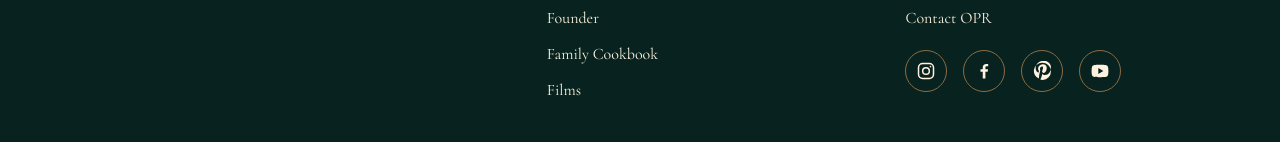
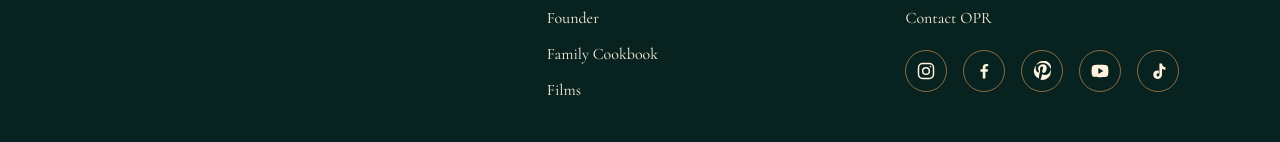
Before and after one commit to OPRUK/opr-platform, a Next.js app: page / in a window 1280 px wide. Shown: the part 4341-4483 px from the top of the page. Built offline with nearby package versions, Linux system fonts and the light colour scheme; no server answers; the database is empty.

Commit message:
Add TikTok to OPR social links

```diff
--- a/app/components/Footer.tsx
+++ b/app/components/Footer.tsx
@@ -80,6 +80,17 @@ export default function Footer() {
                   <path d="M21.6 7.1a2.95 2.95 0 0 0-2.1-2.1C17.6 4.5 12 4.5 12 4.5s-5.6 0-7.5.5A2.95 2.95 0 0 0 2.4 7.1C1.9 9 1.9 12 1.9 12s0 3 .5 4.9A2.95 2.95 0 0 0 4.5 19c1.9.5 7.5.5 7.5.5s5.6 0 7.5-.5a2.95 2.95 0 0 0 2.1-2.1c.5-1.9.5-4.9.5-4.9s0-3-.5-4.9ZM10 15.5v-7l6 3.5-6 3.5Z" />
                 </svg>
               </a>
+              <a
+                href="https://www.tiktok.com/@opr_uk"
+                target="_blank"
+                rel="noreferrer"
+                aria-label="Follow Other People's Recipes on TikTok"
+                className="rounded-full border border-[#8B6B42] p-2.5 text-[#FFF3DF] transition hover:-translate-y-0.5 hover:border-[#DDB765] hover:bg-[#DDB765] hover:text-[#08231F]"
+              >
+                <svg aria-hidden="true" viewBox="0 0 24 24" className="h-5 w-5 fill-current">
+                  <path d="M16.7 3c.4 2.7 1.9 4.3 4.3 4.5v3.1c-1.6.1-3-.4-4.2-1.2v6.8c0 4.3-4.7 6.8-8.2 4.6-2.1-1.3-2.9-4.3-1.8-6.6 1.1-2.3 3.9-3.3 6.2-2.4v3.2c-.9-.4-2-.1-2.5.7-.5.8-.3 1.9.5 2.5 1 .8 2.7.1 2.7-1.3V3h3Z" />
+                </svg>
+              </a>
             </li>
           </ul>
         </div>
```
